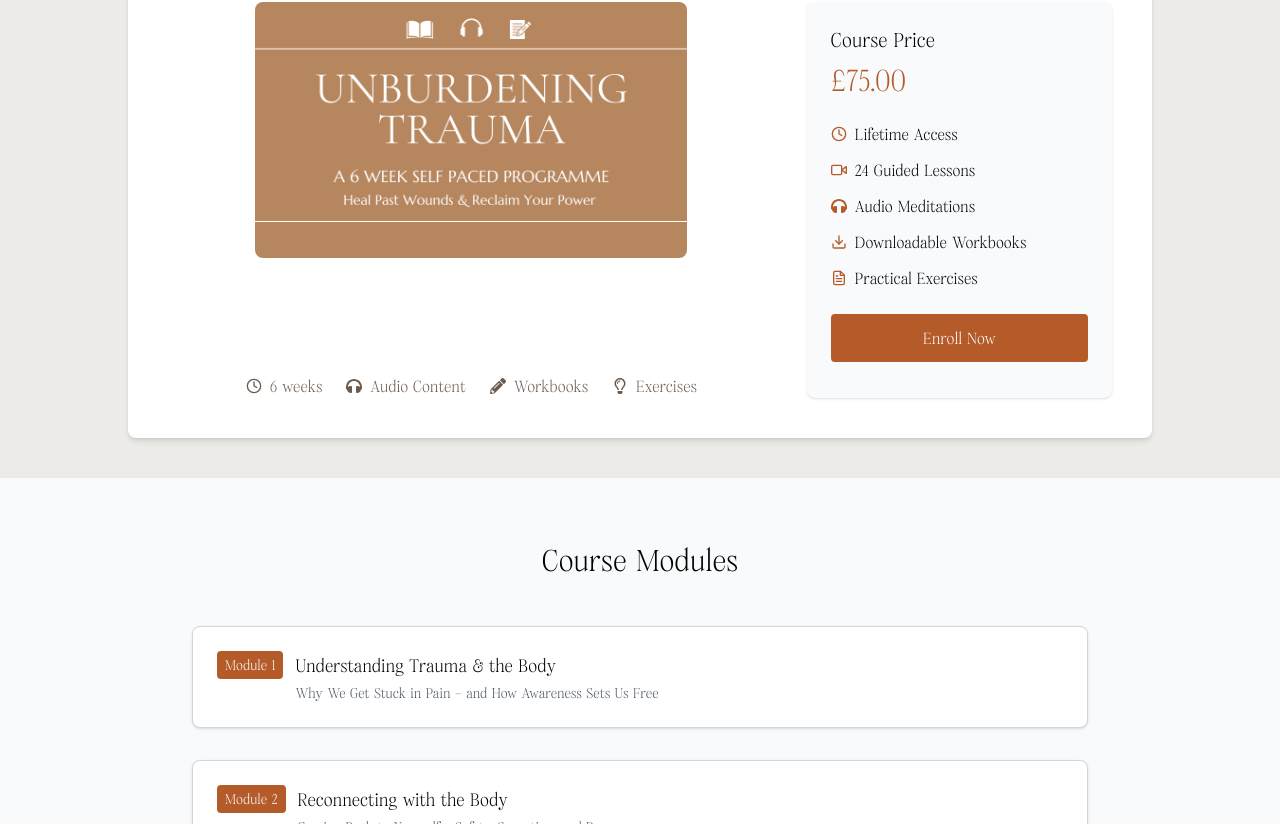
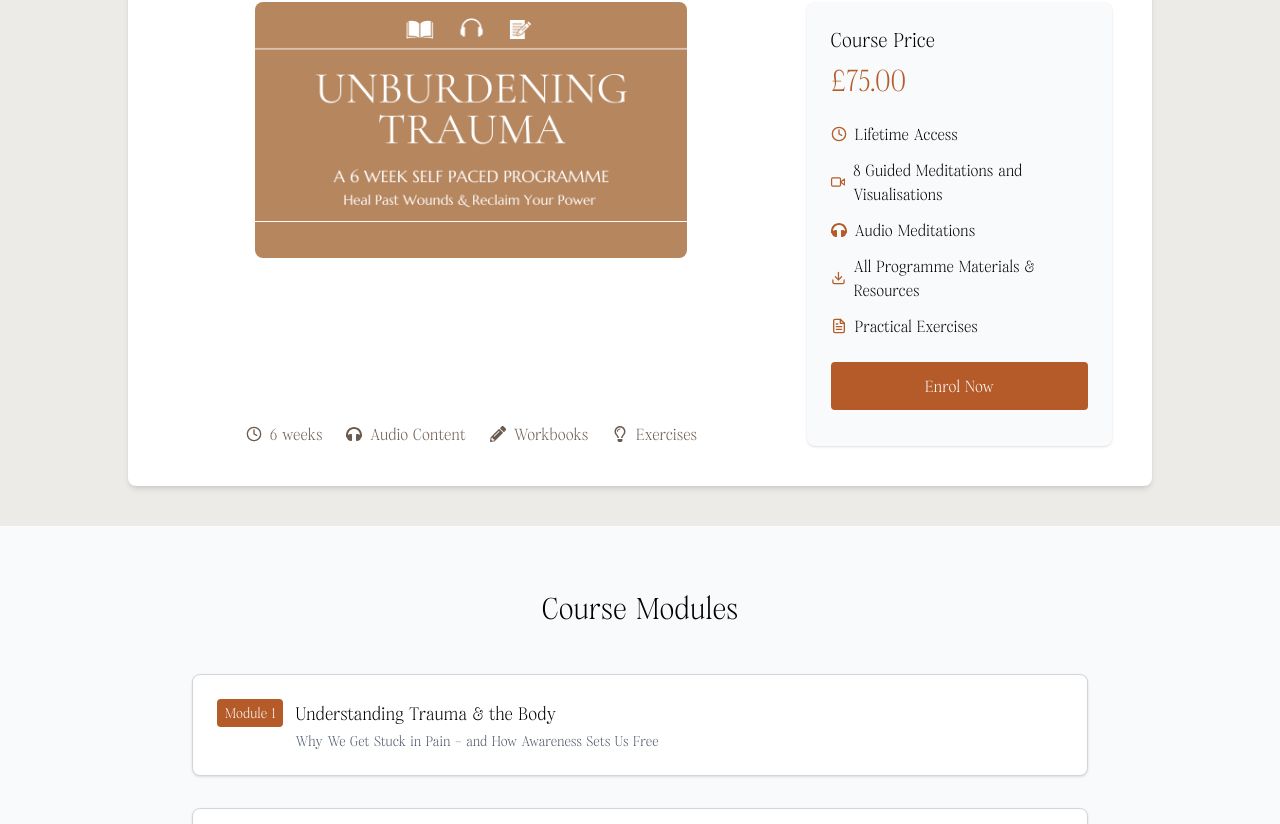
Before and after one commit to Monis9451/Course_Platform, a React (Vite) app in the folder Course-platform(frontend)/: page /course/1 in a window 1280 px wide. Shown: the part 1436-2260 px from the top of the page. Built offline with nearby package versions, Linux system fonts and the light colour scheme; no server answers; a web font is replaced by a local one.

Commit message:
Updated the Enroll to Enrol on everywhere in website, Change the'24 video lessons' to '8 Guided Meditations and Visualisations' and  'Downloadable resources' to 'All Programme Materials & Resources' as told, Updated the Mental Health and Disclaimer pages

```diff
--- a/Course-platform(frontend)/src/pages/CourseDetails.jsx
+++ b/Course-platform(frontend)/src/pages/CourseDetails.jsx
@@ -556,7 +556,7 @@ const CourseDetails = () => {
                   </li>
                   <li className="flex items-center text-black font-fitzgerald">
                     <FiVideo className="text-primary mr-2" />
-                    {course.lessons} Guided Lessons
+                    {course.id === 1 ? "8 Guided Meditations and Visualisations" : `${course.lessons} Guided Lessons`}
                   </li>
                   <li className="flex items-center text-black font-fitzgerald">
                     <FaHeadphones className="text-primary mr-2" />
@@ -564,7 +564,7 @@ const CourseDetails = () => {
                   </li>
                   <li className="flex items-center text-black font-fitzgerald">
                     <FiDownload className="text-primary mr-2" />
-                    Downloadable Workbooks
+                    All Programme Materials & Resources
                   </li>
                   <li className="flex items-center text-black font-fitzgerald">
                     <FiFileText className="text-primary mr-2" />
@@ -576,7 +576,7 @@ const CourseDetails = () => {
                 onClick={() => (window.location.href = `/checkout/${course.id}`)}
                 className="bg-primary hover:bg-primary-dark text-white font-fitzgerald font-medium px-6 py-3 rounded transition-colors duration-200 w-full mb-3"
               >
-                Enroll Now
+                Enrol Now
               </button>
             </div>
           </div>
@@ -744,7 +744,7 @@ const CourseDetails = () => {
               onClick={() => (window.location.href = `/checkout/${course.id}`)}
               className="bg-primary hover:bg-gray-100 text-white font-medium px-12 py-4 uppercase text-lg transition-colors duration-200 font-fitzgerald"
             >
-              Enroll Now for £{course.price}
+              Enrol Now for £{course.price}
             </button>
             <a href="/courses" className="block mt-6 text-primary hover:underline font-fitzgerald">
               Or view all our courses
--- a/Course-platform(frontend)/src/pages/Disclaimer.jsx
+++ b/Course-platform(frontend)/src/pages/Disclaimer.jsx
@@ -12,13 +12,13 @@ const Disclaimer = () => {
                 <div className="container mx-auto px-8 md:px-12 max-w-4xl">
                     {/* Page Title */}
                     <div className="text-center mb-12">
-                        <h1 className="text-4xl md:text-5xl font-light text-[#B45B29] mb-6">
+                        <h1 className="text-4xl md:text-5xl font-light text-black mb-6">
                             Disclaimer
                         </h1>
                     </div>
 
                     {/* Content */}
-                    <div className="prose prose-lg max-w-none text-gray-700 leading-relaxed space-y-6">
+                    <div className="prose prose-lg max-w-none text-gray-700 leading-relaxed space-y-6 text-justify">
                         <p className="text-lg">
                             The Mind Planner by Dr. Samina offers a structured self-guided journey of personal growth and empowerment. While it draws upon evidence-based therapeutic principles and is designed to support you in overcoming fears, limiting beliefs, and emotional challenges, it is important to clarify that it is not a substitute for formal therapy, diagnosis, or medical treatment.
                         </p>
--- a/Course-platform(frontend)/src/pages/MentalHealth.jsx
+++ b/Course-platform(frontend)/src/pages/MentalHealth.jsx
@@ -12,13 +12,13 @@ return (
                 <div className="container mx-auto px-8 md:px-12 max-w-4xl">
                     {/* Page Title */}
                     <div className="text-center mb-12">
-                        <h1 className="text-4xl md:text-5xl font-light text-[#B45B29] mb-6">
+                        <h1 className="text-4xl md:text-5xl font-light text-black mb-6">
                             Mental Health
                         </h1>
                     </div>
 
                     {/* Content */}
-                    <div className="prose prose-lg max-w-none text-gray-700 leading-relaxed space-y-6">
+                    <div className="prose prose-lg max-w-none text-gray-700 leading-relaxed space-y-6 text-justify">
                         <p className="text-lg">
                             I want to acknowledge the importance of mental health and the challenges that many of us face. It's something I care deeply about and
                             approach with the utmost respect. Please remember that while the tools provided within my resources can support your personal
```
